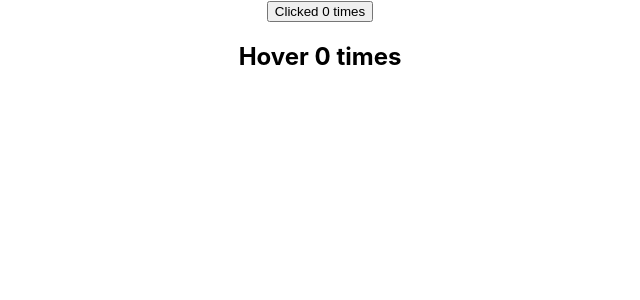
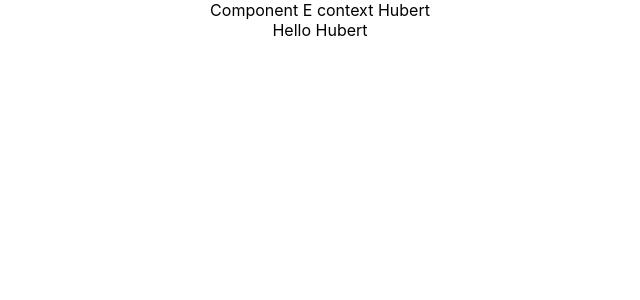
Before and after one commit to huberthsieh/react-practice, a React (Create React App) app in the folder hello-world/: page / in a window 1280 px wide. Shown: the top 300 px of the page, without its empty margins (320-960 px from the left). Built offline with nearby package versions, Linux system fonts and the light colour scheme.

Commit message:
feat/新增 Context Base

```diff
--- a/hello-world/src/App.js
+++ b/hello-world/src/App.js
@@ -1,27 +1,14 @@
 import './App.css';
-import ClickCounterTwo from "./components/ClickCounterTwo";
-import HoverCounterTwo from "./components/HoverCounterTwo";
-import User from "./components/User";
-import CommonCounter from "./components/CommonCounter";
+import ComponentC from "./components/ComponentC";
+import { UserProvider } from './components/userContext';
 
 
 function App() {
     return (
         <div className="App">
-            {/*<ClickCounterTwo />*/}
-            {/*<HoverCounterTwo />*/}
-            {/*<User render={(isLoggedIn) => isLoggedIn ? 'Hubert Hsieh' : 'Guest'} />*/}
-            <CommonCounter>
-                {(count, incrementCount) => (
-                    <ClickCounterTwo count={count} incrementCount={incrementCount}/>
-                )}
-            </CommonCounter>
-
-            <CommonCounter>
-                {(count, incrementCount) => (
-                    <HoverCounterTwo count={count} incrementCount={incrementCount}/>
-                )}
-            </CommonCounter>
+            <UserProvider value="Hubert">
+                <ComponentC />
+            </UserProvider>
         </div>
     );
 }
--- /dev/null
+++ b/hello-world/src/components/ComponentC.js
@@ -0,0 +1,10 @@
+import React, {Component} from 'react';
+import ComponentE from "./ComponentE";
+
+class ComponentC extends Component {
+    render() {
+        return <ComponentE />;
+    }
+}
+
+export default ComponentC;
--- /dev/null
+++ b/hello-world/src/components/ComponentE.js
@@ -0,0 +1,23 @@
+import React, {Component} from 'react';
+import ComponentF from "./ComponentF";
+import UserContext from "./userContext";
+
+class ComponentE extends Component {
+
+    // ComponentE.contextType = UserContext
+    static contextType = UserContext
+
+    render() {
+        return (
+            <div>
+                Component E context {this.context}
+                <ComponentF />
+            </div>
+        )
+    }
+}
+
+// static contextType = UserContext
+// ComponentE.contextType = UserContext
+
+export default ComponentE;
--- /dev/null
+++ b/hello-world/src/components/ComponentF.js
@@ -0,0 +1,18 @@
+import React, {Component} from 'react';
+import { UserConsumer } from "./userContext";
+
+class ComponentF extends Component {
+    render() {
+        return (
+            <UserConsumer>
+                {
+                    (username) => {
+                        return <div>Hello {username}</div>
+                    }
+                }
+            </UserConsumer>
+        );
+    }
+}
+
+export default ComponentF;
--- /dev/null
+++ b/hello-world/src/components/userContext.js
@@ -0,0 +1,9 @@
+import React from "react";
+
+const UserContext = React.createContext('Default Hubert');
+
+const UserProvider = UserContext.Provider;
+const UserConsumer = UserContext.Consumer;
+
+export { UserProvider, UserConsumer };
+export default UserContext;
```
